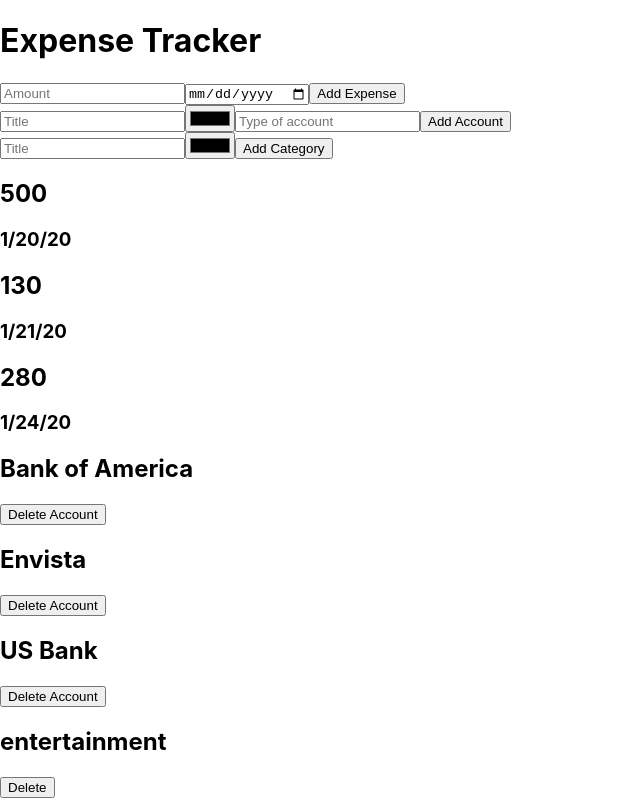
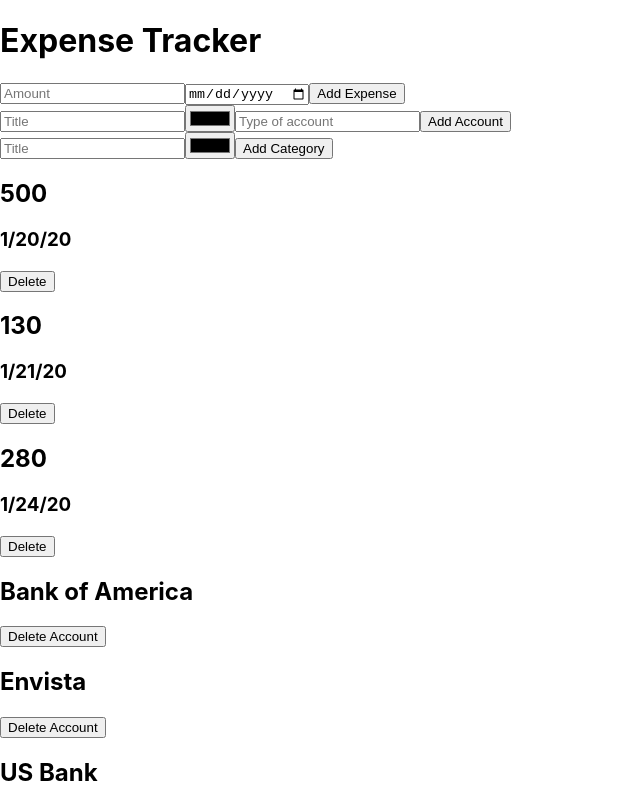
Before and after one commit to JellyBeans1312/expense-tracker, a React (Create React App) app: page / in a window 1280 px wide. Shown: the top 800 px of the page, without its empty margins (0-640 px from the left). Built offline with nearby package versions, Linux system fonts and the light colour scheme.

Commit message:
Add basic delete functionality for expenses

```diff
--- a/src/Expense/Expense.js
+++ b/src/Expense/Expense.js
@@ -1,10 +1,11 @@
 import React from 'react';
 
-export const Expense = ({ amount, date }) => {
+export const Expense = ({ amount, date, deleteExpense, id }) => {
   return (
     <article>
       <h2>{amount}</h2>
       <h3>{date}</h3>
+      <button onClick={() => deleteExpense(id)}>Delete</button>
     </article>
   )
 }
--- a/src/ExpenseContainer/ExpenseContainer.js
+++ b/src/ExpenseContainer/ExpenseContainer.js
@@ -1,8 +1,8 @@
 import React from 'react';
 import { Expense } from '../Expense/Expense'
-export const ExpenseContainer = ({ expenses }) => {
+export const ExpenseContainer = ({ expenses, deleteExpense }) => {
   const expense = expenses.map(expense => {
-    return <Expense amount={expense.amount} date={expense.date} accountId={expense.accountId} categoryId={expense.id} key={expense.id} />
+    return <Expense amount={expense.amount} date={expense.date} accountId={expense.accountId} categoryId={expense.id} id={expense.id} key={expense.id} deleteExpense={deleteExpense}/>
   })
   return expense
 }
```
